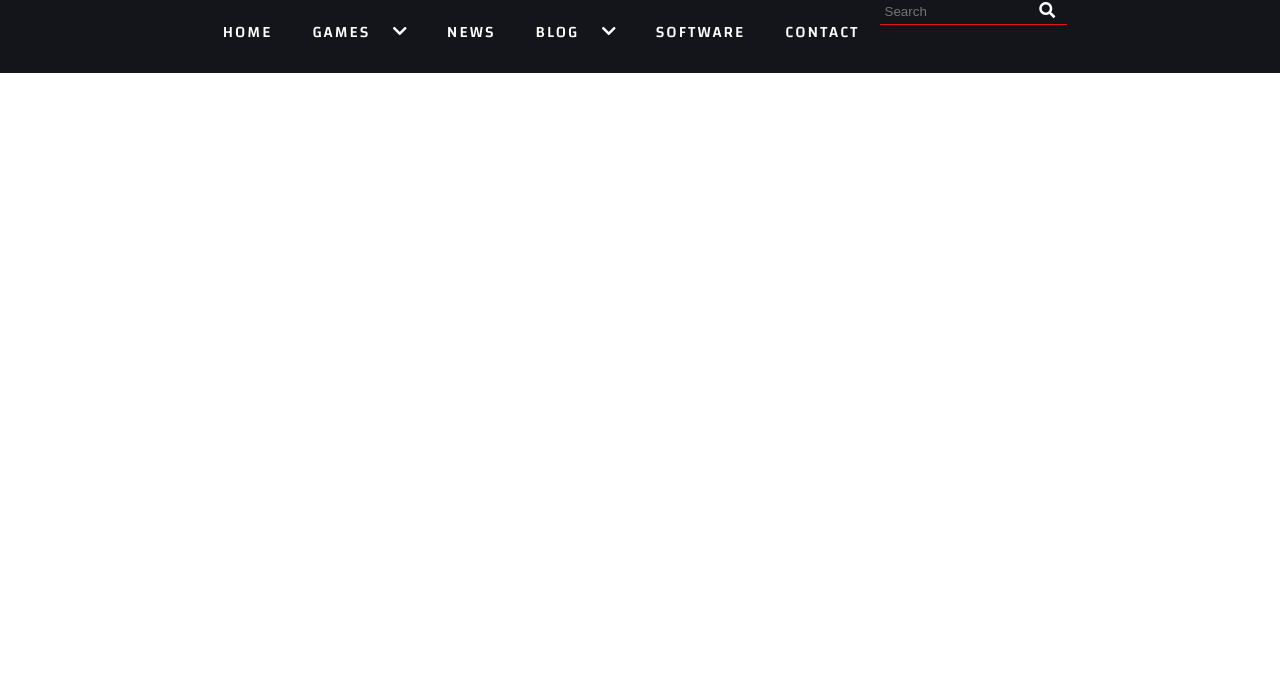
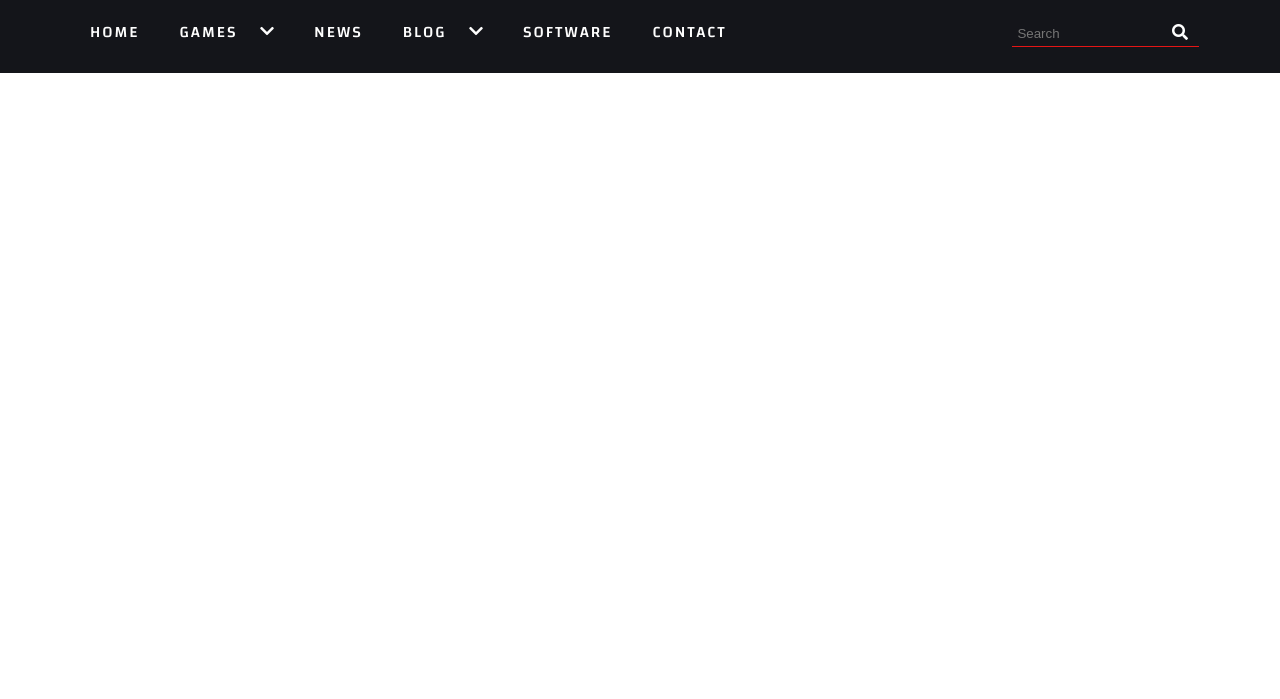
Before and after one commit to Ninjas-CW/D-503--Game-Portal, a plain HTML site: page index.html in a window 1280 px wide. Shown: the part 101-800 px from the top of the page. Drawn offline with nearby package versions, Linux system fonts and the light colour scheme.

Commit message:
fixed top header

```diff
--- a/scss/_abstracts.scss
+++ b/scss/_abstracts.scss
@@ -31,8 +31,8 @@ $light-color: #fefefe;
 }
 
 /*MIXINS*/
-@mixin flex-display($display, $align-items, $justify-content) {
-  display: $display;
-  justify-content: $align-items;
-  align-items: $justify-content;
+@mixin flex-display($display, $justify-content, $align-items) {
+  display: flex;
+  justify-content: space-between;
+  align-items: center;
 }
```
Also changed, not shown: css/styles.css, 1 other file.
